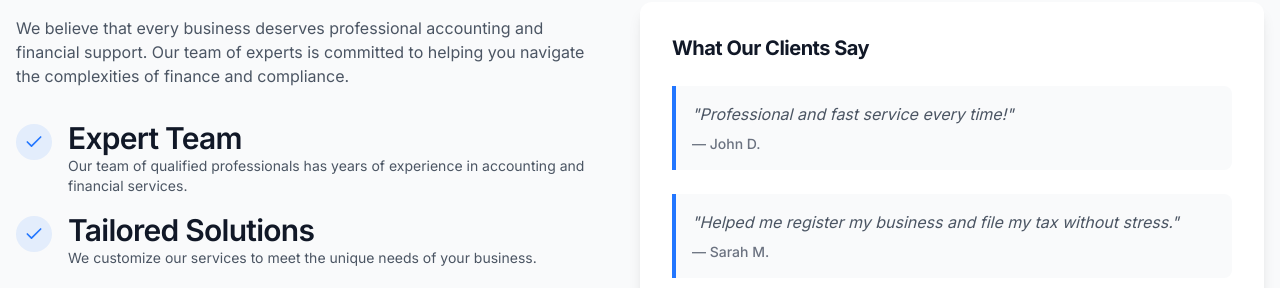
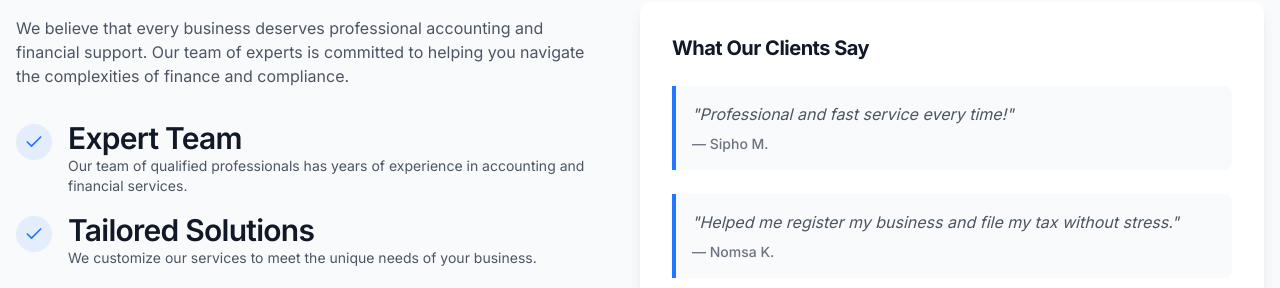
Before and after one commit to thehaccountant/thehac, a React (Vite) app: page / in a window 1280 px wide. Shown: the part 1500-1788 px from the top of the page. Built offline with nearby package versions, Linux system fonts and the light colour scheme.

Commit message:
Refactor: Update client names to be South African
Updated client names in testimonials to reflect South African names.

```diff
--- a/src/pages/Index.tsx
+++ b/src/pages/Index.tsx
@@ -63,11 +63,11 @@ const Index = () => {
   const testimonials = [
     {
       quote: "Professional and fast service every time!",
-      author: "John D."
+      author: "Sipho M."
     },
     {
       quote: "Helped me register my business and file my tax without stress.",
-      author: "Sarah M."
+      author: "Nomsa K."
     }
   ];
 
```
